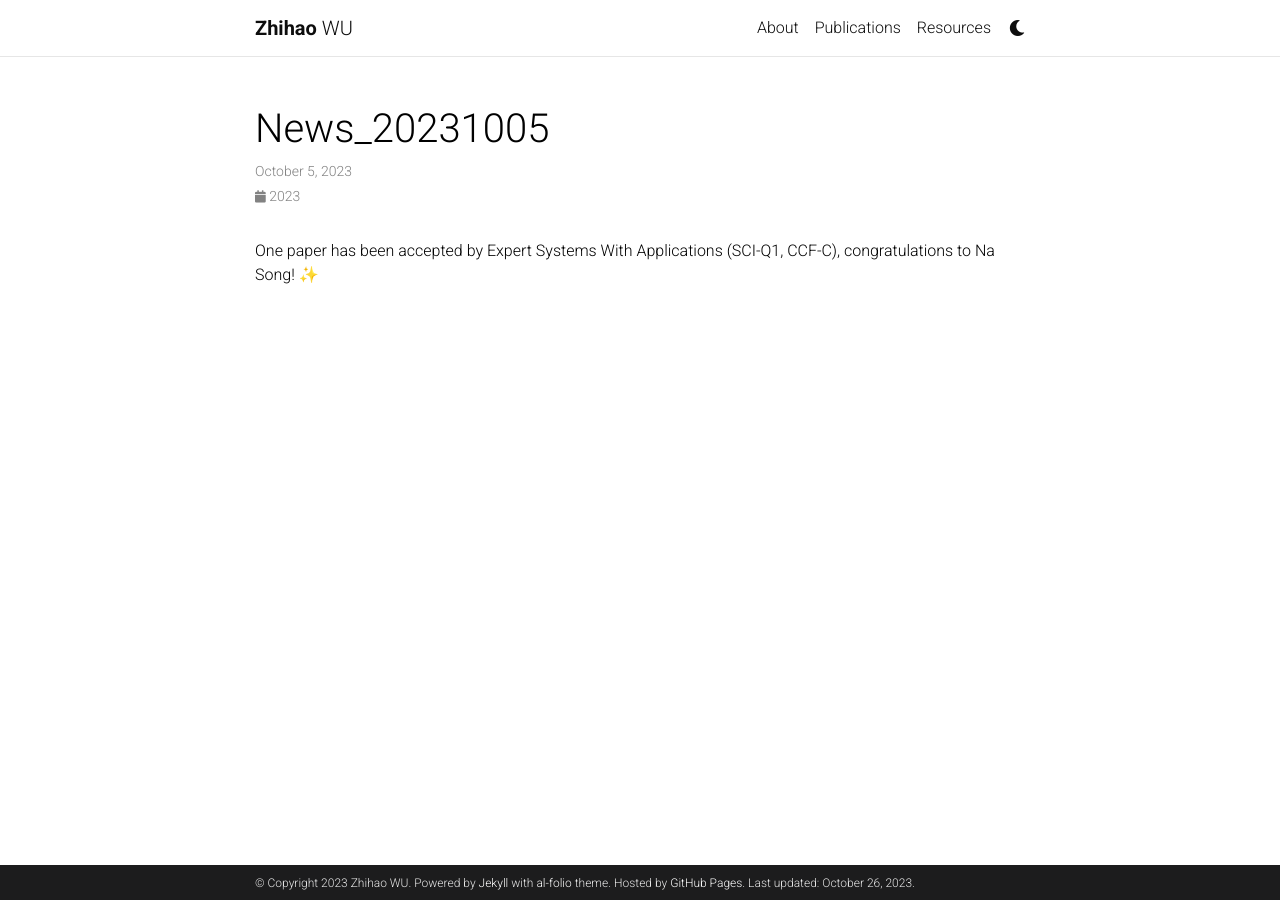
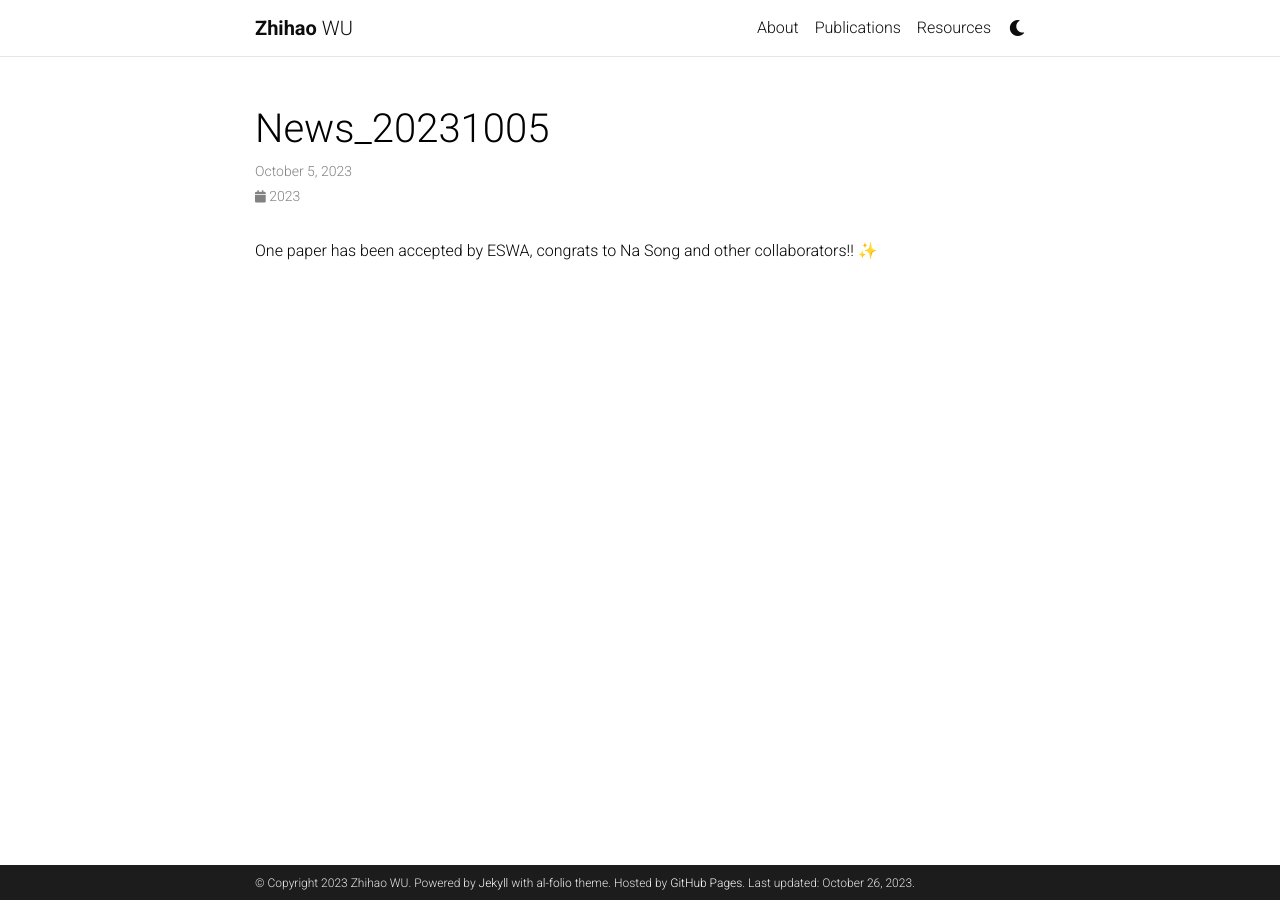
Before and after one commit to huangsuj/huangsuj.github.io, a Jekyll site: the page built from _news/news_20231005.md, in a window 1280 px wide. Built offline with Jekyll 4.4.1, drawn with Linux system fonts in a browser that asks for light colours; emoji names are drawn with the system emoji font; comment, search, counter and statistics services are not loaded; a style sheet for code colours, icons or effects is not loaded.

Commit message:
Update news_20231005.md

```diff
--- a/_news/news_20231005.md
+++ b/_news/news_20231005.md
@@ -4,4 +4,4 @@ date: 2023-10-05 15:59:00-0400
 inline: true
 ---
 
-One paper has been accepted by Expert Systems With Applications (SCI-Q1, CCF-C), congratulations to Na Song! :sparkles:
+One paper has been accepted by ESWA, congrats to Na Song and other collaborators!! :sparkles:
```
